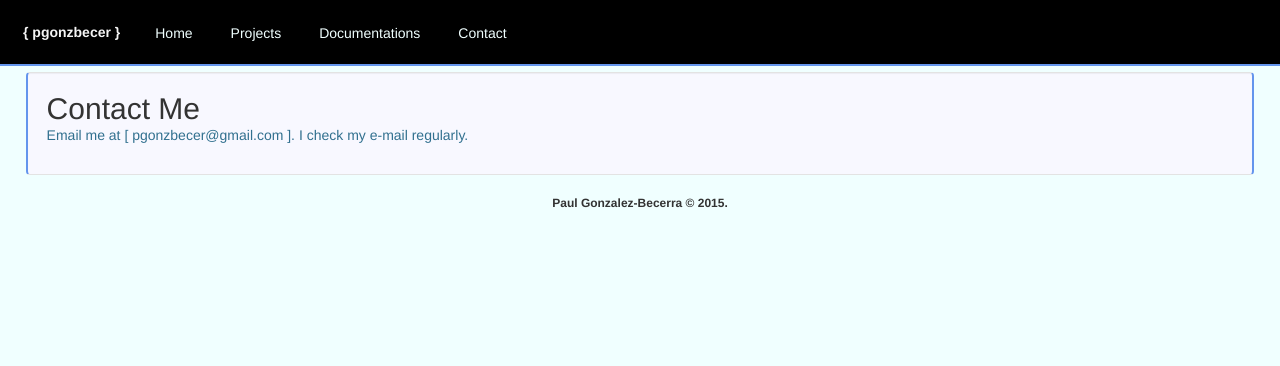
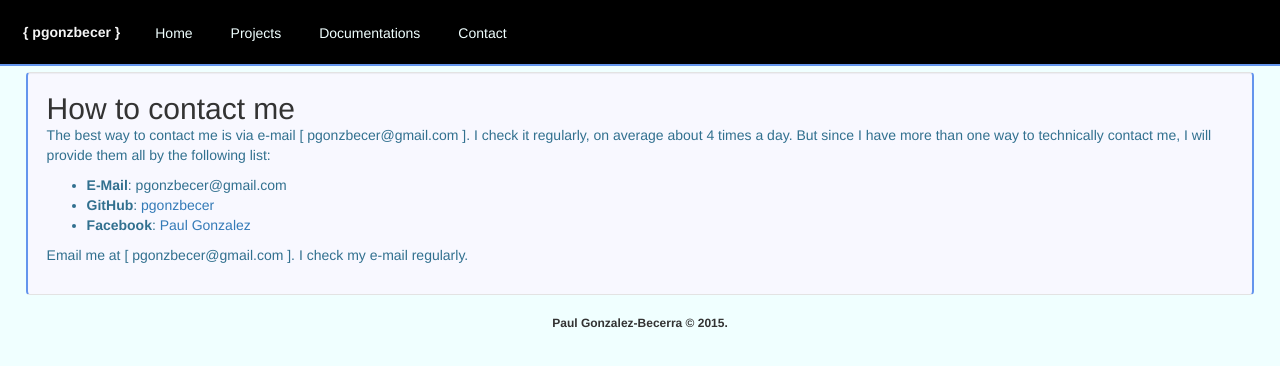
Before and after one commit to pgonzbecer/pgonzbecer.github.io, a plain HTML site: page contact.html in a window 1280 px wide. Drawn offline with Linux system fonts and the light colour scheme.

Commit message:
Update contact.html

```diff
--- a/contact.html
+++ b/contact.html
@@ -13,9 +13,18 @@
 		<nav class="insert-nav"></nav>
 		<div class="content">
 			<div class="well project">
-				<span class="h2">Contact Me</span><br/>
+				<span class="h2">How to contact me</span><br/>
 				<div class="text-info">
 					<p>
+						The best way to contact me is via e-mail [ pgonzbecer@gmail.com ]. I check
+						it regularly, on average about 4 times a day. But since I have more than one
+						way to technically contact me, I will provide them all by the following list:
+						<ul>
+							<li><strong>E-Mail</strong>: pgonzbecer@gmail.com</li>
+							<li><strong>GitHub</strong>: <a href="http://www.github.com/pgonzbecer/">pgonzbecer</a></li>
+							<li><strong>Facebook</strong>: <a href="https://www.facebook.com/people/Paul-Gonzalez-Becerra/100004267842956">Paul Gonzalez</a></li>
+						</ul>
+
 						Email me at [ pgonzbecer@gmail.com ]. I check my e-mail regularly.
 					</p>
 				</div>
```
